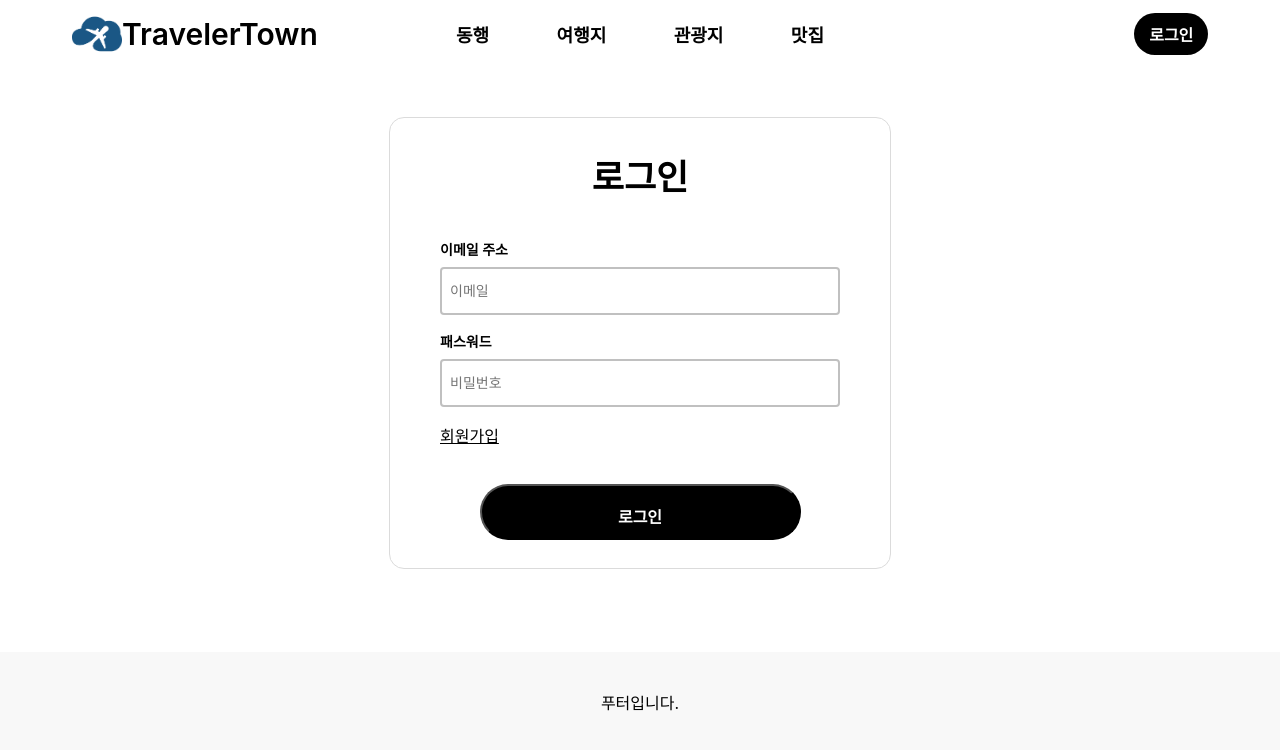
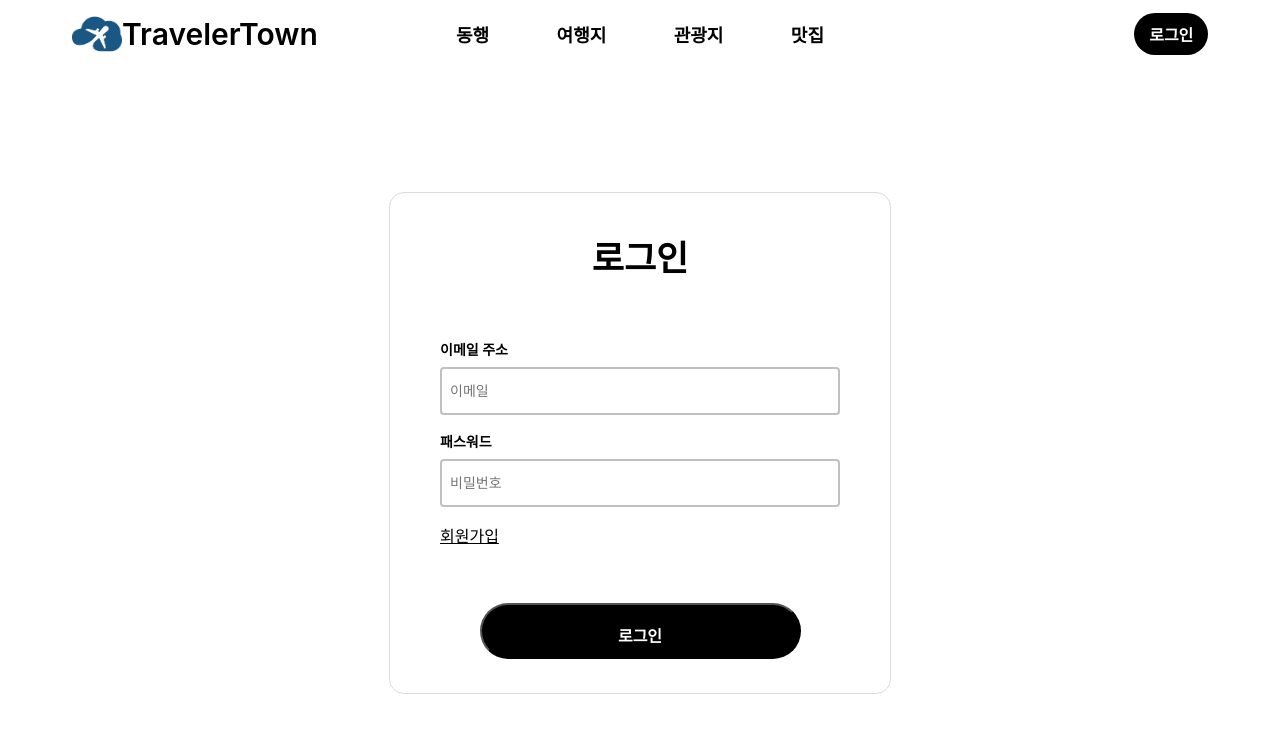
Before and after one commit to Wu-Lee-Do/traveler_town_front, a React (Create React App) app: page /signin in a window 1280 px wide. Shown: the top 750 px of the page. Built offline with nearby package versions, Linux system fonts and the light colour scheme; a web font is replaced by a local one.

Commit message:
Feat: 로그인 페이지 레이아웃 구현 완료

```diff
--- a/src/App.jsx
+++ b/src/App.jsx
@@ -1,4 +1,3 @@
-import Footer from "./components/MainPage/Footer/Footer";
 import Header from "./components/MainPage/Header/Header";
 import PageLayout from "./components/PageLayout/PageLayout";
 import AuthRoute from "./routes/AuthRoute";
@@ -11,7 +10,6 @@ function App() {
                 <Header />
                 <MainRoute />
                 <AuthRoute />
-                <Footer />
             </PageLayout>
         </>
     );
--- a/src/components/MainPage/Header/Header.jsx
+++ b/src/components/MainPage/Header/Header.jsx
@@ -2,8 +2,10 @@
 import * as s from "./style";
 import logo from "../../../assets/logo.png";
 import { useEffect, useState } from "react";
+import { useNavigate } from "react-router-dom";
 
 function Header() {
+    const navigate = useNavigate();
     const [scrollPosition, setScrollPosition] = useState(0);
     const updateScroll = () => {
         setScrollPosition(window.scrollY || document.documentElement.scrollTop);
@@ -11,10 +13,19 @@ function Header() {
     useEffect(() => {
         window.addEventListener("scroll", updateScroll);
     });
+
+    const handleLogoClick = () => {
+        navigate("/");
+    };
+
+    const handleLoginClick = () => {
+        navigate("/signin");
+    };
+
     return (
         <div css={s.header(scrollPosition)}>
             <div css={s.navBox}>
-                <div css={s.logo}>
+                <div css={s.logo} onClick={handleLogoClick}>
                     <img src={logo} alt="" />
                     TravelerTown
                 </div>
@@ -24,7 +35,9 @@ function Header() {
                     <div>관광지</div>
                     <div>맛집</div>
                 </div>
-                <div css={s.login}>로그인</div>
+                <div css={s.login} onClick={handleLoginClick}>
+                    로그인
+                </div>
             </div>
         </div>
     );
--- a/src/components/MainPage/Header/style.js
+++ b/src/components/MainPage/Header/style.js
@@ -27,7 +27,7 @@ export const logo = css`
     align-items: center;
     font-size: 30px;
     font-weight: 600;
-    cursor: default;
+    cursor: pointer;
 
     & > img {
         width: 50px;
--- a/src/pages/authPages/signinPage/SigninPage.jsx
+++ b/src/pages/authPages/signinPage/SigninPage.jsx
@@ -1,7 +1,5 @@
 /** @jsxImportSource @emotion/react */
 import * as s from "./style";
-
-import logo from "../../../assets/logo.png";
 
 function SigninPage() {
     return (
--- a/src/pages/authPages/signinPage/style.js
+++ b/src/pages/authPages/signinPage/style.js
@@ -2,7 +2,7 @@ import { css } from "@emotion/react";
 
 export const layout = css`
     width: 100%;
-    height: 520px;
+    height: 90%;
     padding-top: 68px;
     display: flex;
     justify-content: center;
@@ -11,7 +11,7 @@ export const layout = css`
 
 export const loginBox = css`
     width: 500px;
-    height: 450px;
+    height: 500px;
     margin-top: 30px;
     border: 1px solid #dbdbdb;
     border-radius: 15px;
@@ -30,7 +30,6 @@ export const title = css`
     justify-content: center;
     align-items: center;
     cursor: default;
-
 `;
 
 export const inputBox = css`
--- a/src/pages/mainPages/MainPage.jsx
+++ b/src/pages/mainPages/MainPage.jsx
@@ -17,6 +17,7 @@ import "swiper/css";
 import "swiper/css/pagination";
 import "swiper/css/navigation";
 import "./styles.css";
+import Footer from "../../components/MainPage/Footer/Footer";
 
 function MainPage() {
     return (
@@ -184,6 +185,7 @@ function MainPage() {
                     </SwiperSlide>
                 </Swiper>
             </div>
+            <Footer />
         </div>
     );
 }
```
